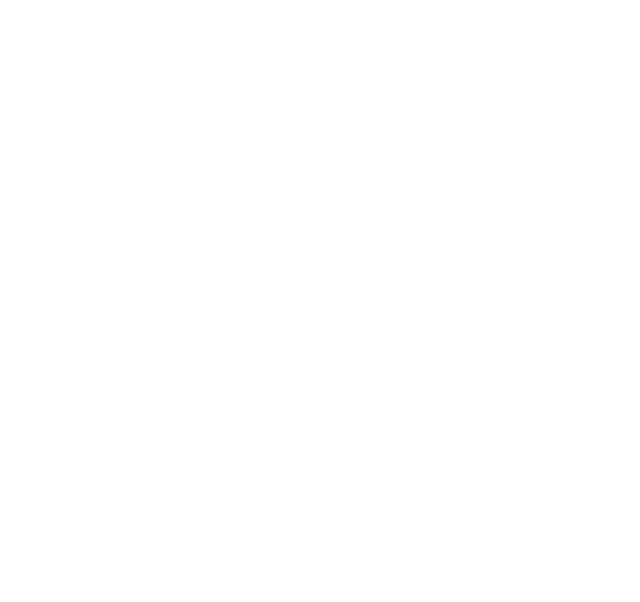
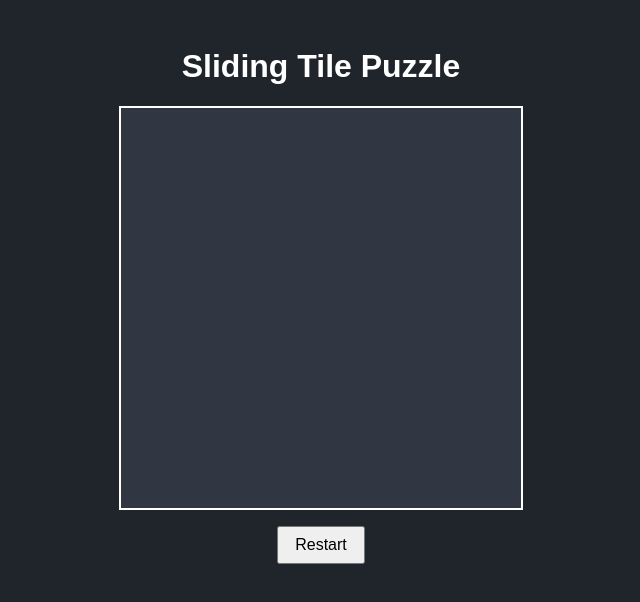
Before and after one commit to Tvalc/Into-the-Forge, a plain HTML site: page index.html in a window 1280 px wide. Shown: the whole page, without its empty margins (319-959 px from the left). Drawn offline with Linux system fonts and the light colour scheme.

Commit message:
Update from Snib Studio - 2025-06-28T04:28:59.692Z

```diff
--- a/index.html
+++ b/index.html
@@ -1 +1,23 @@
-<!DOCTYPE html><html><head><title>Snib Game</title></head><body><div id="game"></div></body></html>
+<!DOCTYPE html>
+<html lang="en">
+<head>
+  <meta charset="UTF-8">
+  <title>Sliding Tile Puzzle</title>
+  <style>
+    body { background: #20252b; color: #fff; font-family: sans-serif; display: flex; flex-direction: column; align-items: center; }
+    #gameCanvas { border: 2px solid #fff; background: #303642; }
+    #controls { margin-top: 16px; }
+    button { padding: 8px 16px; font-size: 16px; }
+    h1 { margin-top: 40px; }
+  </style>
+</head>
+<body>
+  <h1>Sliding Tile Puzzle</h1>
+  <canvas id="gameCanvas" width="400" height="400"></canvas>
+  <div id="controls">
+    <button onclick="resetGame()">Restart</button>
+    <span id="moveCount"></span>
+  </div>
+  <script src="game.js"></script>
+</body>
+</html>
```
